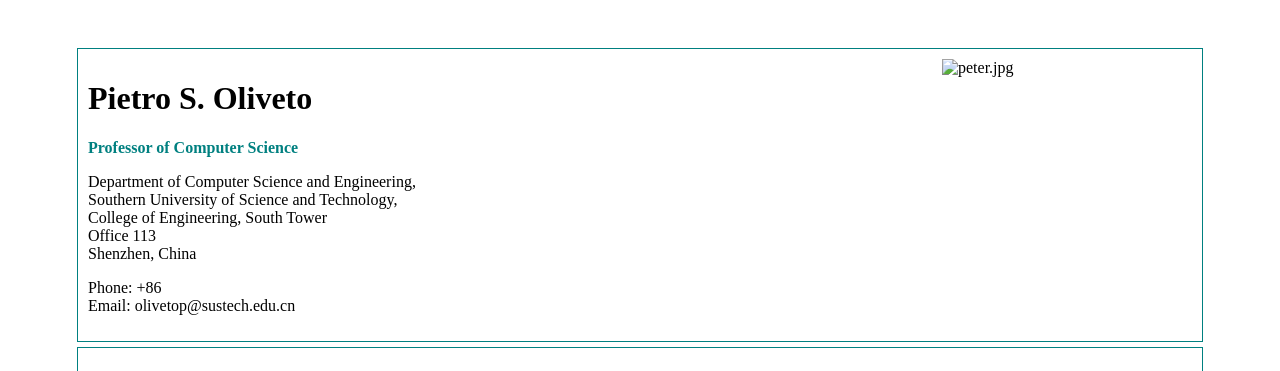
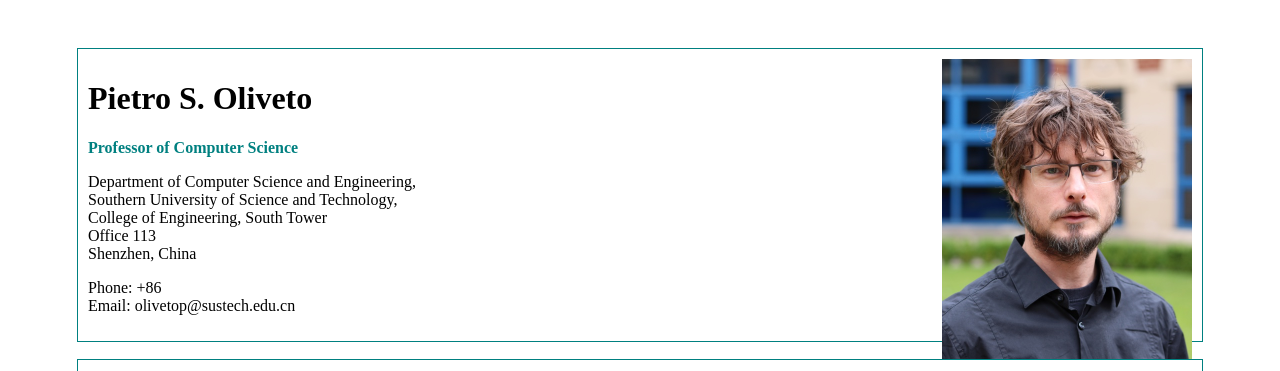
Before and after one commit to peteroliveto/peteroliveto.github.io, a plain HTML site: page index.html in a window 1280 px wide. Shown: the top 371 px of the page. Drawn offline with Linux system fonts and the light colour scheme.

Commit message:
photo added

```diff
--- a/index.html
+++ b/index.html
@@ -73,7 +73,7 @@
 			}
                 </style></head><body>
         <div class="cell">
-                        <img style="width: 250px; float: right;" src="images/peter.jpg" alt="peter.jpg" />
+                        <img style="width: 250px; float: right;" src="images/Oliveto.jpg" alt="Oliveto.jpg" />
                         <h1>Pietro S. Oliveto </h1>
 			 <strong class="evidence"> Professor of Computer Science </strong> <br>
 
```
